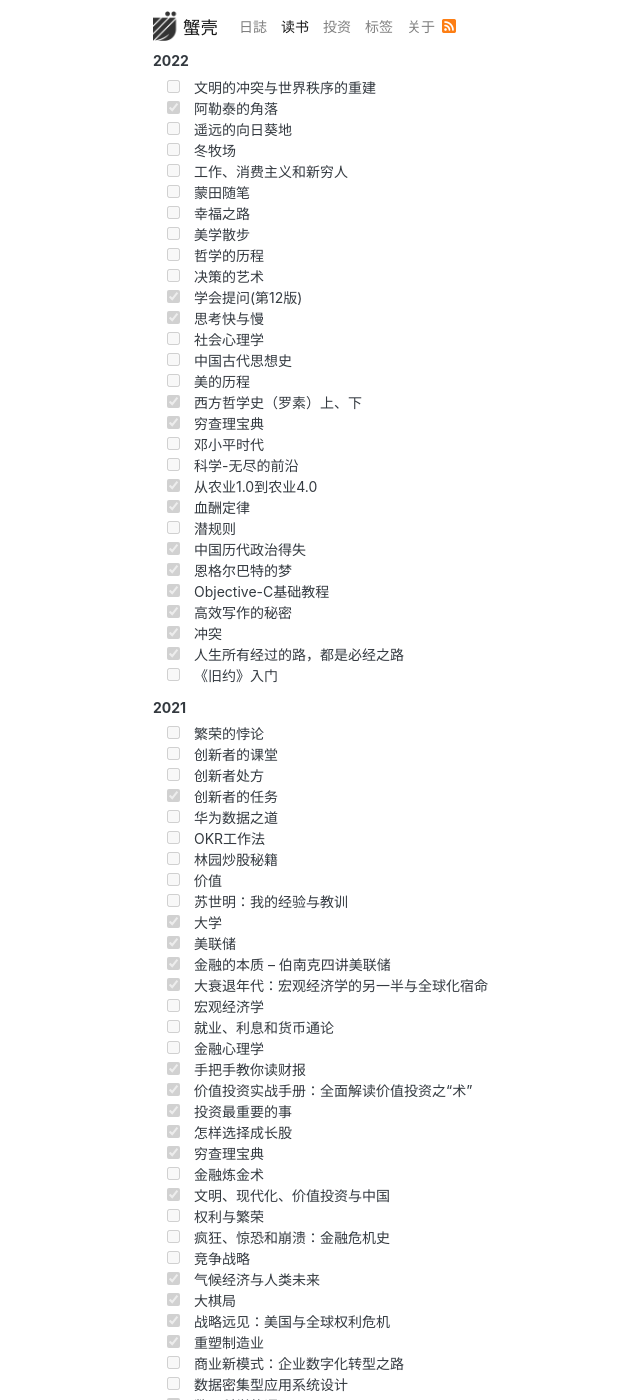
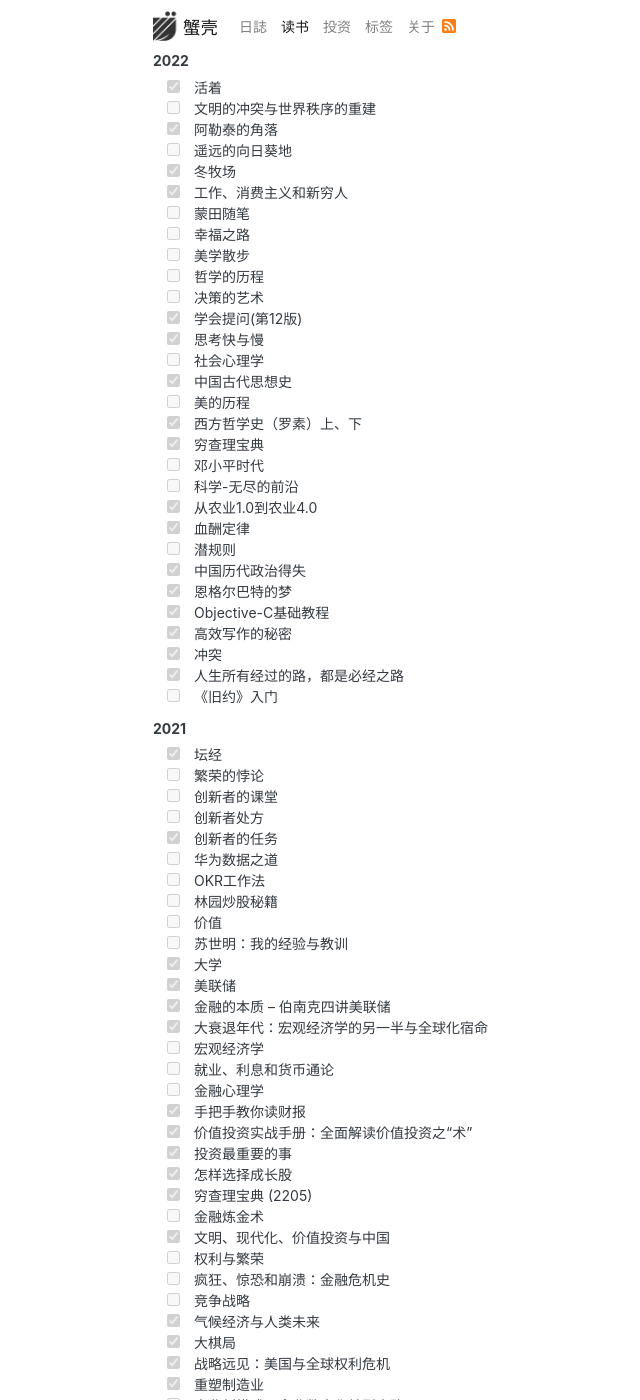
Before and after one commit to shellc/shellc.github.io, a Jekyll site: the page built from books.md, in a window 1280 px wide and 1400 px high. Shown: the whole window, without its empty margins (152-792 px from the left). Built offline with Jekyll 4.4.1, drawn with Linux system fonts in a browser that asks for light colours; some web fonts are replaced; some of the changed text lies outside the part shown.

Commit message:
update books

```diff
--- a/books.md
+++ b/books.md
@@ -4,11 +4,12 @@ title: 读书
 ---
 
 #### 2022
+- [x] 活着
 - [ ] 文明的冲突与世界秩序的重建
 - [x] 阿勒泰的角落
 - [ ] 遥远的向日葵地
-- [ ] 冬牧场
-- [ ] 工作、消费主义和新穷人
+- [x] 冬牧场
+- [x] 工作、消费主义和新穷人
 - [ ] 蒙田随笔
 - [ ] 幸福之路
 - [ ] 美学散步
@@ -17,7 +18,7 @@ title: 读书
 - [x] 学会提问(第12版)
 - [x] 思考快与慢
 - [ ] 社会心理学
-- [ ] 中国古代思想史
+- [x] 中国古代思想史
 - [ ] 美的历程
 - [x] 西方哲学史（罗素）上、下
 - [x] 穷查理宝典
@@ -35,6 +36,7 @@ title: 读书
 - [ ] 《旧约》入门
 
 #### 2021
+- [x] 坛经
 - [ ] 繁荣的悖论
 - [ ] 创新者的课堂
 - [ ] 创新者处方
@@ -55,7 +57,7 @@ title: 读书
 - [x] 价值投资实战手册：全面解读价值投资之“术”
 - [x] 投资最重要的事
 - [x] 怎样选择成长股
-- [x] 穷查理宝典
+- [x] 穷查理宝典 (2205)
 - [ ] 金融炼金术
 - [x] 文明、现代化、价值投资与中国
 - [ ] 权利与繁荣
@@ -129,7 +131,7 @@ title: 读书
 - [ ] 思想是生活的一种方式
 - [ ] SEO艺术
 - [x] 智能机器如何思考
-- [ ] 结构性改革
+- [x] 结构性改革
 
 #### 2019
 
@@ -264,7 +266,7 @@ title: 读书
 - [ ] 概率论及其应用(第3版) (威廉·费勒, 胡迪鹤)
 - [ ] 王阳明：人生即修行，史上最实用的王阳明传记
 - [ ] 阿波罗是如何飞到月球的
-- [ ] 西方哲学史 \| 40%
+- [x] 西方哲学史 (2205)
 - [ ] 少有人走的路 \| 60%
 - [ ] 黑天鹅
 - [x] 看见
```
